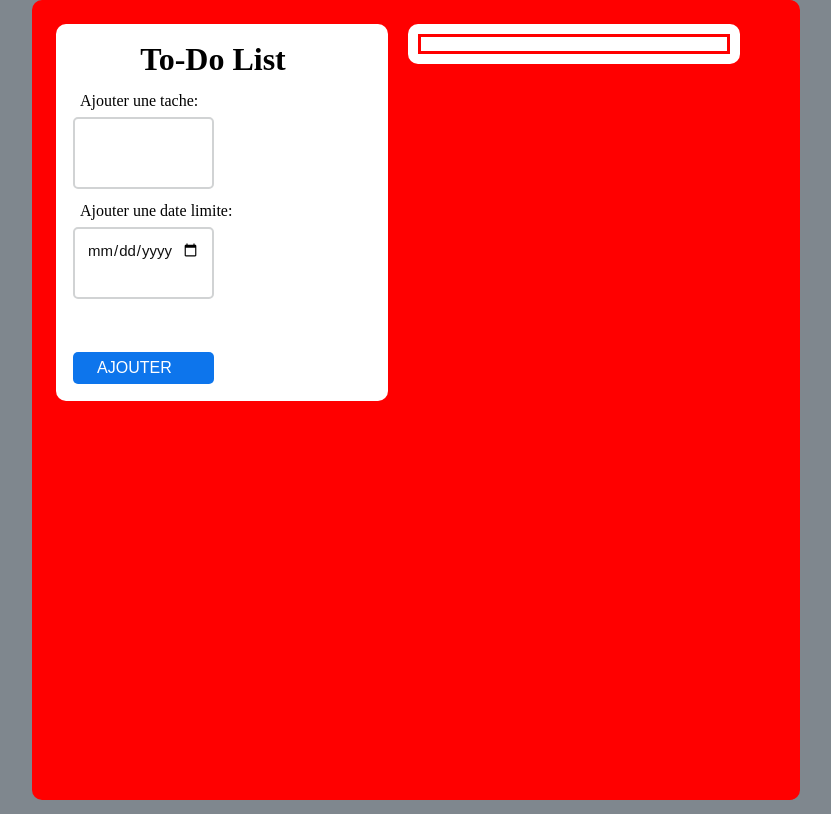
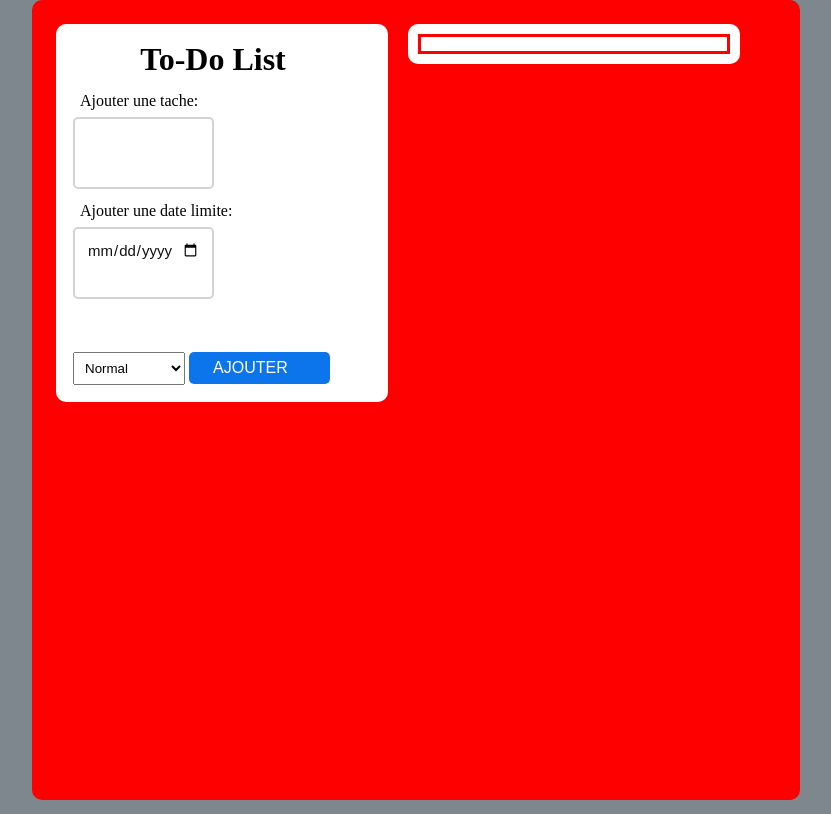
Before and after one commit to mrtchou/ToDoList-Django-Python, a Django app: page / in a window 1280 px wide. Shown: the whole page, without its empty margins (224-1055 px from the left). Run offline with Django 4.2, Linux system fonts and the light colour scheme.

Commit message:
ajout des tags en html, selectionable au moment de l'ajout de a tache

```diff
--- a/to_do_list/templates/todolist.html
+++ b/to_do_list/templates/todolist.html
@@ -18,6 +18,11 @@
                     <input type="text" name="tache" id="tache">
                     <label for="tache">Ajouter une date limite:</label>
                     <input type="date" name="deadline" id="deadline">
+                    <select name="priority" id="priority">
+                        <option value="1">Normal</option>
+                        <option value="2">Important</option>
+                        <option value="3">Prioritaire</option>
+                    </select>
                     <button type="submit" id="add">AJOUTER</button>
                 </form>
             </div>
```
